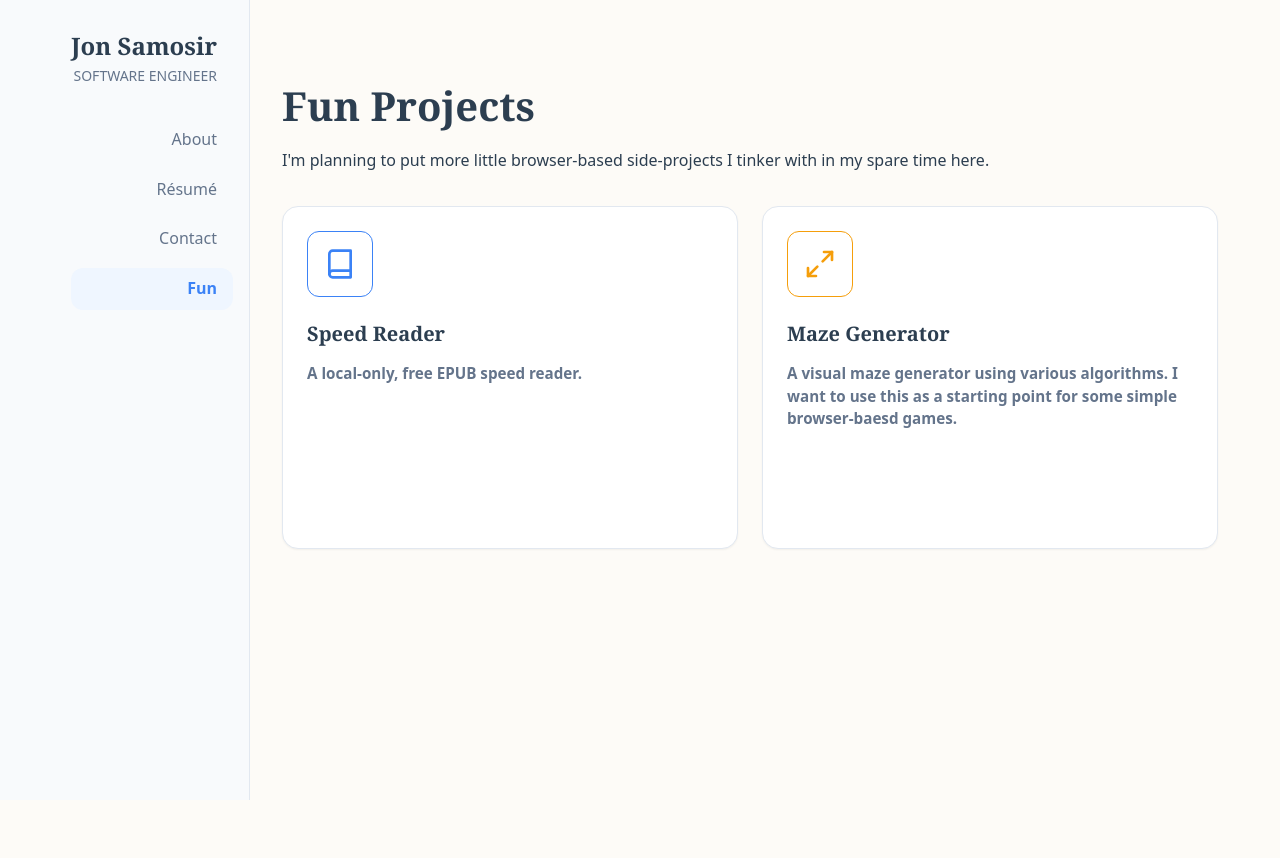
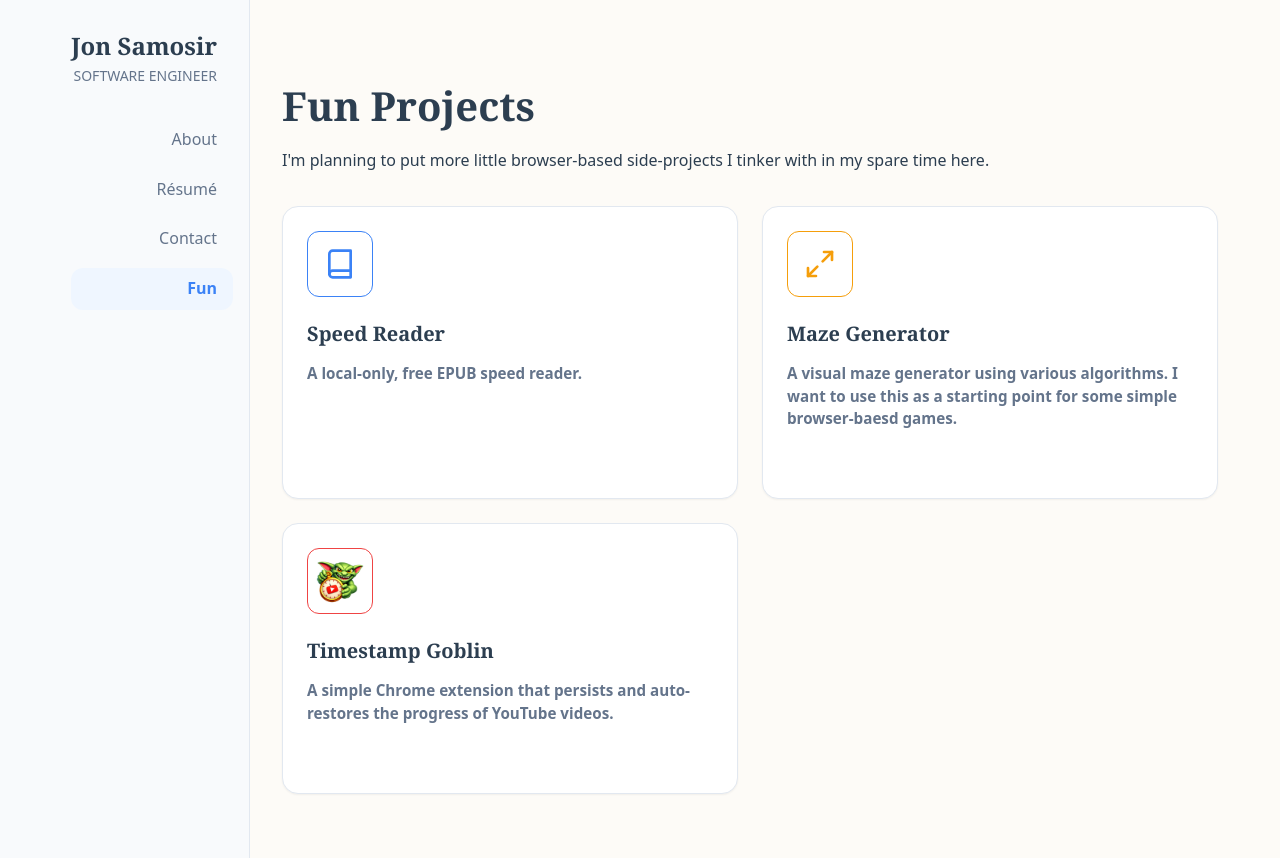
Before and after one commit to poltak/poltak.github.io, a SvelteKit app: page /fun in a window 1280 px wide. Before the commit the page ends 800 px from the top, so only its background shows below. Built offline with nearby package versions, Linux system fonts and the light colour scheme.

Commit message:
Add link for timestamp goblin ext on fun page

```diff
--- a/src/lib/components/icons/Icon.svelte
+++ b/src/lib/components/icons/Icon.svelte
@@ -1,30 +1,5 @@
 <script lang="ts">
-    type IconName =
-        | 'book'
-        | 'upload'
-        | 'info'
-        | 'file-text'
-        | 'settings'
-        | 'play'
-        | 'pause'
-        | 'refresh'
-        | 'chevron-up'
-        | 'chevron-down'
-        | 'chevron-right'
-        | 'menu'
-        | 'alert-circle'
-        | 'upload-cloud'
-        | 'moon'
-        | 'sun'
-        | 'x'
-        | 'trash-2'
-        | 'arrow-left'
-        | 'rewind'
-        | 'alert-triangle'
-        | 'maximize'
-        | 'minimize'
-        | 'arrow-right'
-
+    import type { IconName } from './types'
     export let name: IconName
     export let size: number = 20
     export let strokeWidth: number = 2
--- /dev/null
+++ b/src/lib/components/icons/types.ts
@@ -0,0 +1,25 @@
+export type IconName =
+    | 'book'
+    | 'upload'
+    | 'info'
+    | 'file-text'
+    | 'settings'
+    | 'play'
+    | 'pause'
+    | 'refresh'
+    | 'chevron-up'
+    | 'chevron-down'
+    | 'chevron-right'
+    | 'menu'
+    | 'alert-circle'
+    | 'upload-cloud'
+    | 'moon'
+    | 'sun'
+    | 'x'
+    | 'trash-2'
+    | 'arrow-left'
+    | 'rewind'
+    | 'alert-triangle'
+    | 'maximize'
+    | 'minimize'
+    | 'arrow-right'
--- a/src/routes/(app)/fun/+page.svelte
+++ b/src/routes/(app)/fun/+page.svelte
@@ -1,8 +1,17 @@
 <script lang="ts">
     import { base } from '$app/paths'
     import Icon from '$lib/components/icons/Icon.svelte'
+    import type { IconName } from '$lib/components/icons/types'
+    import goblinIcon from '$lib/assets/goblin-128.png'
 
-    const projects = [
+    type Project = {
+        title: string
+        description: string
+        link: string
+        color: string
+    } & ({ icon: IconName } | { image: string })
+
+    const projects: Project[] = [
         {
             title: 'Speed Reader',
             description: 'A local-only, free EPUB speed reader.',
@@ -18,6 +27,14 @@
             link: `${base}/maze-generator`,
             color: 'var(--c-accent)',
         },
+        {
+            title: 'Timestamp Goblin',
+            description:
+                'A simple Chrome extension that persists and auto-restores the progress of YouTube videos.',
+            image: goblinIcon,
+            link: `${base}/timestamp-goblin`,
+            color: 'var(--c-danger)',
+        },
     ]
 </script>
 
@@ -28,13 +45,17 @@
 </p>
 
 <div class="projects-grid">
-    {#each projects as project}
+    {#each projects as project (project.title)}
         <a href={project.link} class="project-card">
             <div
                 class="icon-wrapper"
                 style="color: {project.color}; background: {project.color}15; border-color: {project.color}30"
             >
-                <Icon name={project.icon as any} size={32} />
+                {#if 'image' in project}
+                    <img src={project.image} alt={project.title} class="project-icon-img" />
+                {:else}
+                    <Icon name={project.icon} size={32} />
+                {/if}
             </div>
             <div class="content">
                 <h3>{project.title}</h3>
@@ -65,7 +86,6 @@
         text-decoration: none;
         transition: all 0.2s ease;
         box-shadow: var(--shadow-sm);
-        height: 100%;
     }
 
     .project-card:hover {
@@ -84,6 +104,12 @@
         justify-content: center;
         margin-bottom: 1.5rem;
         border: 1px solid;
+    }
+
+    .project-icon-img {
+        width: 75%;
+        height: 75%;
+        object-fit: contain;
     }
 
     .content h3 {
```
Also changed, not shown: src/lib/assets/goblin-128.png (added).
